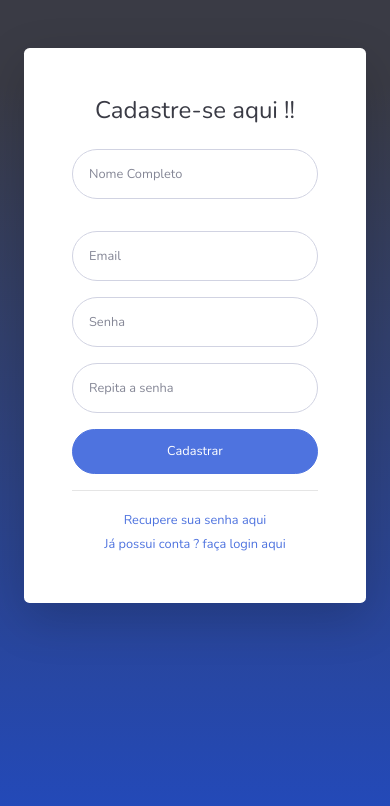
After one commit to weslley543/TCON, a PHP site: page /register.php in a window 390 px wide. The commit adds this page. Shown: the top 806 px of the page. Run offline with PHP 8.4, Linux system fonts and the light colour scheme.

Commit message:
testando aqui

```diff
--- a/Controllers/Usuario.php
+++ b/Controllers/Usuario.php
@@ -14,7 +14,7 @@ class Usuario{
         $usuarioDAO = new UsuarioDAO();
 
         if($usuarioDAO->insertUsuario($dados)){
-            header('Location: ' . '../View/Pagina_parabens.html', true);
+            header('Location: ' . '../register.php', true);
             exit();
         }
     }
@@ -71,6 +71,7 @@ switch ($_SERVER['REQUEST_METHOD']){
     case 'POST' && $_POST['op']=='cadastro':
                     $usuario = new Usuario();
                     unset($_POST['op']);
+                    unset($_POST['senha2']);
                     $dados = $_POST;
                     $usuario->cadastrarUsuario($dados);
                     break;
--- a/Model/UsuarioDAO.php
+++ b/Model/UsuarioDAO.php
@@ -12,7 +12,6 @@ class UsuarioDAO{
             $cols[] = $coluna;
             $vals[] =  $valor;
         }
-        echo("cadastro");
         $colnames = implode(", ", $cols);
         $colvals = "'".implode("', '", $vals)."'";
         $query = "INSERT INTO usuario ($colnames) values ($colvals)";
--- a/index.php
+++ b/index.php
@@ -59,7 +59,7 @@
                     <a class="small" href="forgot-password.html">Esqueceu a sua senha ?</a>
                   </div>
                   <div class="text-center">
-                    <a class="small" href="register.html">Registre-se!</a>
+                    <a class="small" href="register.php">Registre-se!</a>
                   </div>
                 </div>
               </div>
--- /dev/null
+++ b/register.php
@@ -0,0 +1,86 @@
+<!DOCTYPE html>
+<html lang="en">
+
+<head>
+
+  <meta charset="utf-8">
+  <meta http-equiv="X-UA-Compatible" content="IE=edge">
+  <meta name="viewport" content="width=device-width, initial-scale=1, shrink-to-fit=no">
+  <meta name="description" content="">
+  <meta name="author" content="">
+
+  <title>Registro</title>
+
+  <!-- Custom fonts for this template-->
+  <link href="assets/vendor/fontawesome-free/css/all.min.css" rel="stylesheet" type="text/css">
+  <link href="https://fonts.googleapis.com/css?family=Nunito:200,200i,300,300i,400,400i,600,600i,700,700i,800,800i,900,900i" rel="stylesheet">
+
+  <!-- Custom styles for this template-->
+  <link href="assets/css/sb-admin-2.min.css" rel="stylesheet">
+
+</head>
+
+<body class="bg-gradient-primary">
+
+  <div class="container">
+
+    <div class="card o-hidden border-0 shadow-lg my-5">
+      <div class="card-body p-0">
+        <!-- Nested Row within Card Body -->
+        <div class="row">
+          <div class="col-lg-5 d-none d-lg-block bg-register-image"></div>
+          <div class="col-lg-7">
+            <div class="p-5">
+              <div class="text-center">
+                <h1 class="h4 text-gray-900 mb-4">Cadastre-se aqui !!</h1>
+              </div>
+              <form class="user" method="POST" action="Controllers/Usuario.php">
+                <div class="form-group row">
+                  <div class="col-sm-12 mb-3 mb-sm-0">
+                    <input type="text" class="form-control form-control-user" name="nome_usuario" id="exampleFirstName" placeholder="Nome Completo ">
+                  </div>
+                    <input type="hidden" name="op" value="cadastro">
+
+                </div>
+                <div class="form-group">
+                  <input type="email" name="email" class="form-control form-control-user" id="exampleInputEmail" placeholder="Email">
+                </div>
+                <div class="form-group row">
+                  <div class="col-sm-6 mb-3 mb-sm-0">
+                    <input type="password" name="senha" class="form-control form-control-user" id="exampleInputPassword" placeholder="Senha">
+                  </div>
+                  <div class="col-sm-6">
+                    <input type="password" name="senha2" class="form-control form-control-user" id="exampleRepeatPassword" placeholder="Repita a senha">
+                  </div>
+                </div>
+                <button class="btn btn-primary btn-user btn-block">Cadastrar</button>
+              </form>
+              <hr>
+              <div class="text-center" ><span id="aviso"></span></div>
+              <div class="text-center">
+                <a class="small" href="forgot-password.html">Recupere sua senha aqui</a>
+              </div>
+              <div class="text-center">
+                <a class="small" href="login.html">Já possui conta ? faça login aqui</a>
+              </div>
+            </div>
+          </div>
+        </div>
+      </div>
+    </div>
+
+  </div>
+
+  <!-- Bootstrap core JavaScript-->
+  <script src="vendor/jquery/jquery.min.js"></script>
+  <script src="vendor/bootstrap/js/bootstrap.bundle.min.js"></script>
+
+  <!-- Core plugin JavaScript-->
+  <script src="vendor/jquery-easing/jquery.easing.min.js"></script>
+
+  <!-- Custom scripts for all pages-->
+  <script src="js/sb-admin-2.min.js"></script>
+
+</body>
+
+</html>
```
